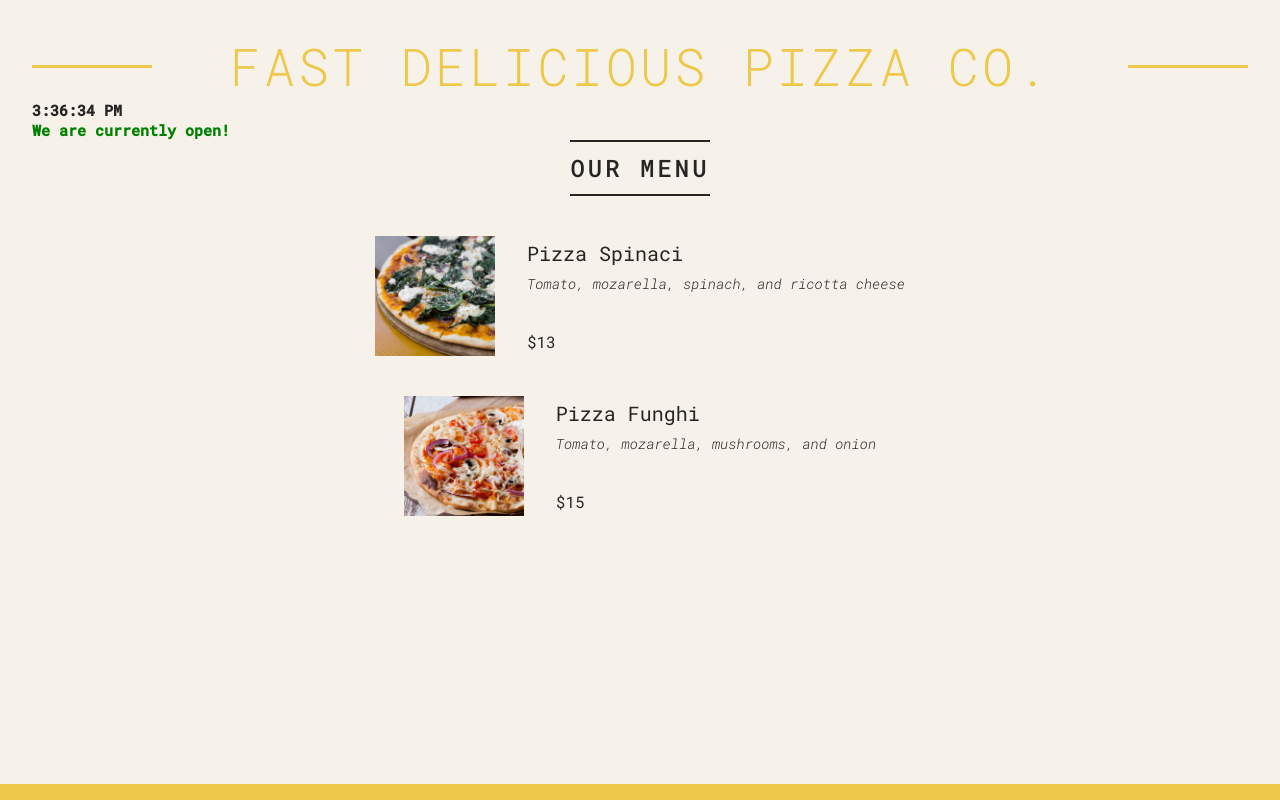
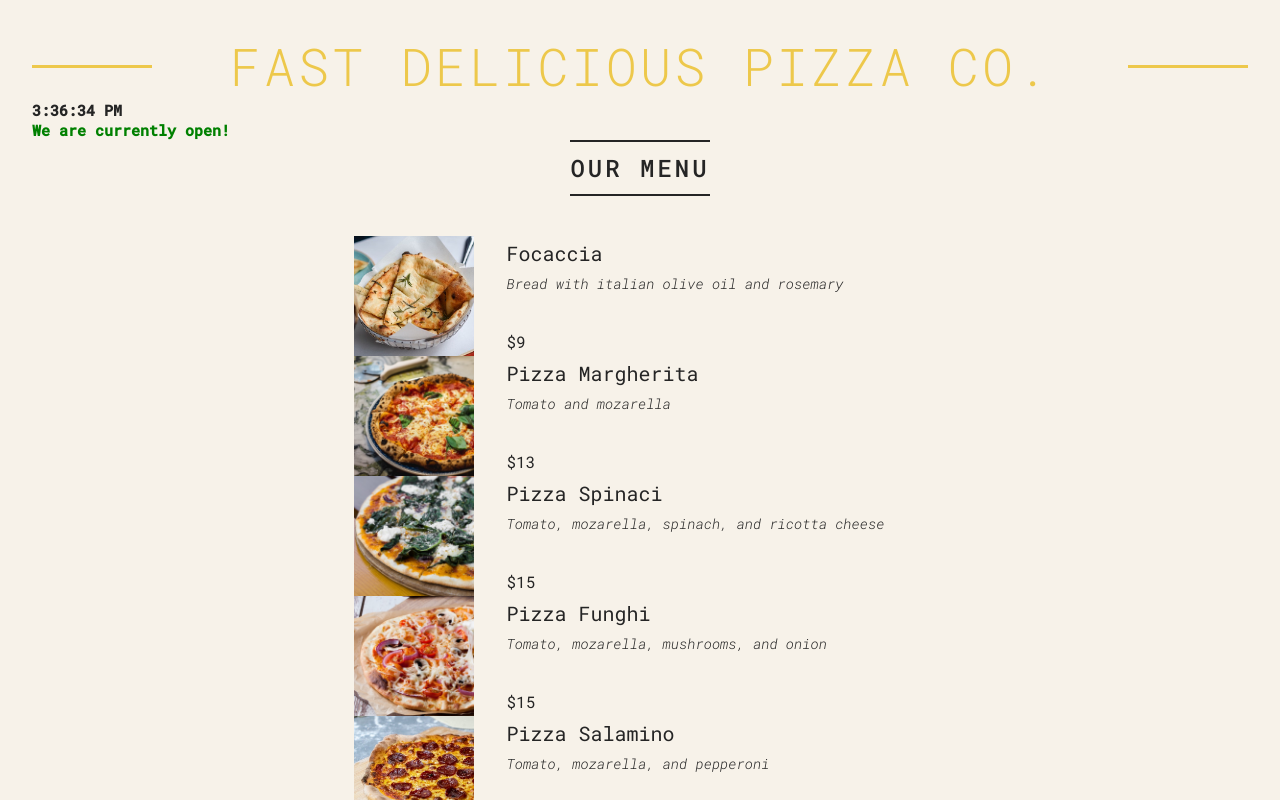
Before and after one commit to Scientific-Research/pizza-menu, a React (Vite) app: page / in a window 1280 px wide. Shown: the top 800 px of the page. Built offline with nearby package versions, Linux system fonts and the light colour scheme.

Commit message:
all the pizza are displaying using map function

```diff
--- a/src/App.tsx
+++ b/src/App.tsx
@@ -52,7 +52,7 @@ interface IPizza {
   name: string;
   ingredients: string;
   photoName: string;
-  price: string;
+  price: number;
 }
 
 export default function App() {
@@ -110,18 +110,19 @@ export const Menu = () => {
     <>
       <main className="menu">
         <h2>Our menu</h2>
-        <Pizza
-          name="Pizza Spinaci"
-          ingredients="Tomato, mozarella, spinach, and ricotta cheese"
-          photoName="/pizzas/spinaci.jpg"
-          price="10"
-        />
-        <Pizza
-          name="Pizza Funghi"
-          ingredients="Tomato, mozarella, mushrooms, and onion"
-          price="12"
-          photoName="pizzas/funghi.jpg"
-        />
+
+        <div>
+          {pizzaData.map((p) => {
+            return (
+              <Pizza
+                name={p.name}
+                ingredients={p.ingredients}
+                photoName={`/${p.photoName}`}
+                price={p.price}
+              />
+            );
+          })}
+        </div>
       </main>
     </>
   );
```
